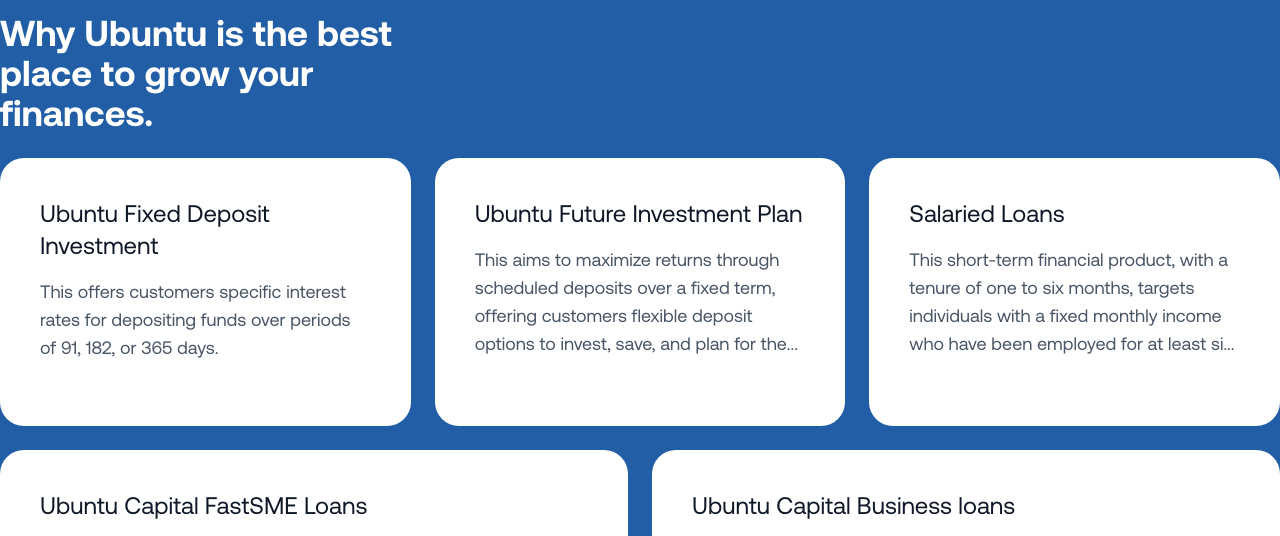
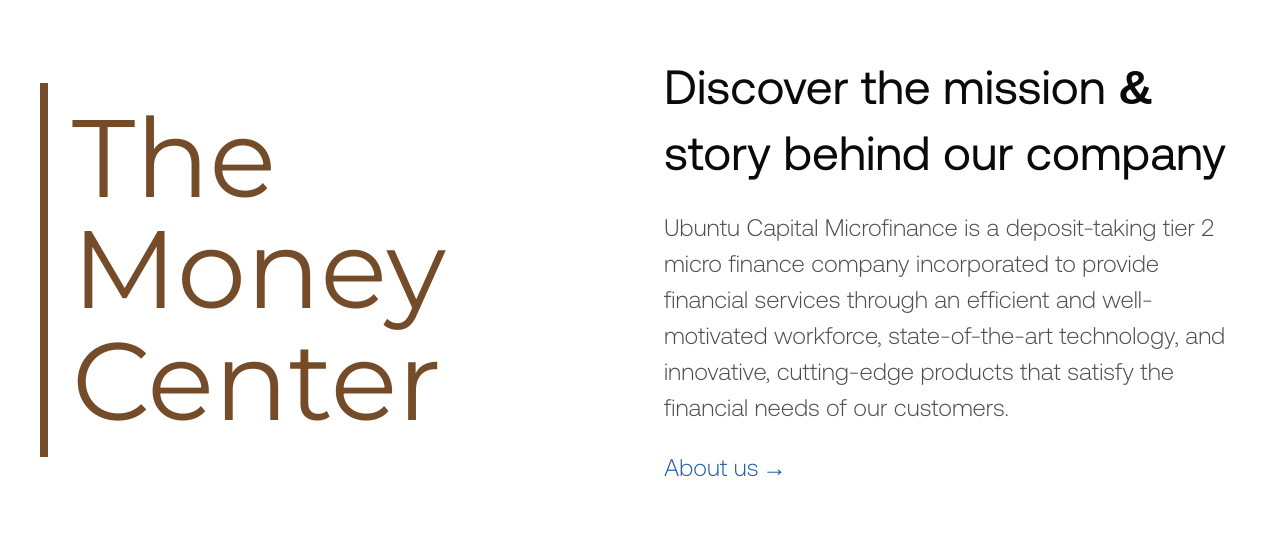
Before and after one commit to Access89/ubuntu-website, a React (Vite) app: page / in a window 1280 px wide. Shown: the part 882-1418 px from the top of the page. Built offline with nearby package versions, Linux system fonts and the light colour scheme; some icons are missing.

Commit message:
move the mission to the top

```diff
--- a/src/components/landing/Mission.tsx
+++ b/src/components/landing/Mission.tsx
@@ -1,6 +1,8 @@
+import { Link } from "react-router-dom";
+
 export default function Mission() {
   return (
-    <section className="pt-24 w-full flex flex-col-reverse lg:flex-row items-center justify-between gap-10 px-6 md:px-10 lg:px-3 py-12 bg-white">
+    <section className="pt-24 w-full flex flex-col-reverse lg:flex-row items-center justify-between gap-10 px-6 md:px-10 2xl:px-3 py-12 bg-white">
       {/* Left - Logo / Brand */}
       <div className="hidden lg:block text-[#754C2A] text-left lg:w-1/2">
         <div className="border-l-4 md:border-l-8 border-[#754C2A] pl-4 md:pl-6 montserrat py-5">
@@ -28,12 +30,12 @@
           and innovative, cutting-edge products that satisfy the financial needs
           of our customers.
         </p>
-        <a
-          href="/about"
+        <Link
+          to="/about"
           className="text-[#225EA6] text-xl lg:text-2xl leading-[150%] font-[300] hover:underline inline-flex items-center"
         >
           About us <span className="ml-1">→</span>
-        </a>
+        </Link>
       </div>
     </section>
   );
--- a/src/pages/Landing.tsx
+++ b/src/pages/Landing.tsx
@@ -11,12 +11,14 @@
     <div className="bg-white min-h-screen">
       <main>
         <Hero />
+        <div className="max-w-7xl mx-auto py-10">
+          <Mission />
+        </div>
         <HeroCards />
         <LoanOffers />
         <div className="max-w-7xl mx-auto">
           <Impact />
           <CallToAction />
-          <Mission />
           <Faq />
         </div>
       </main>
```
